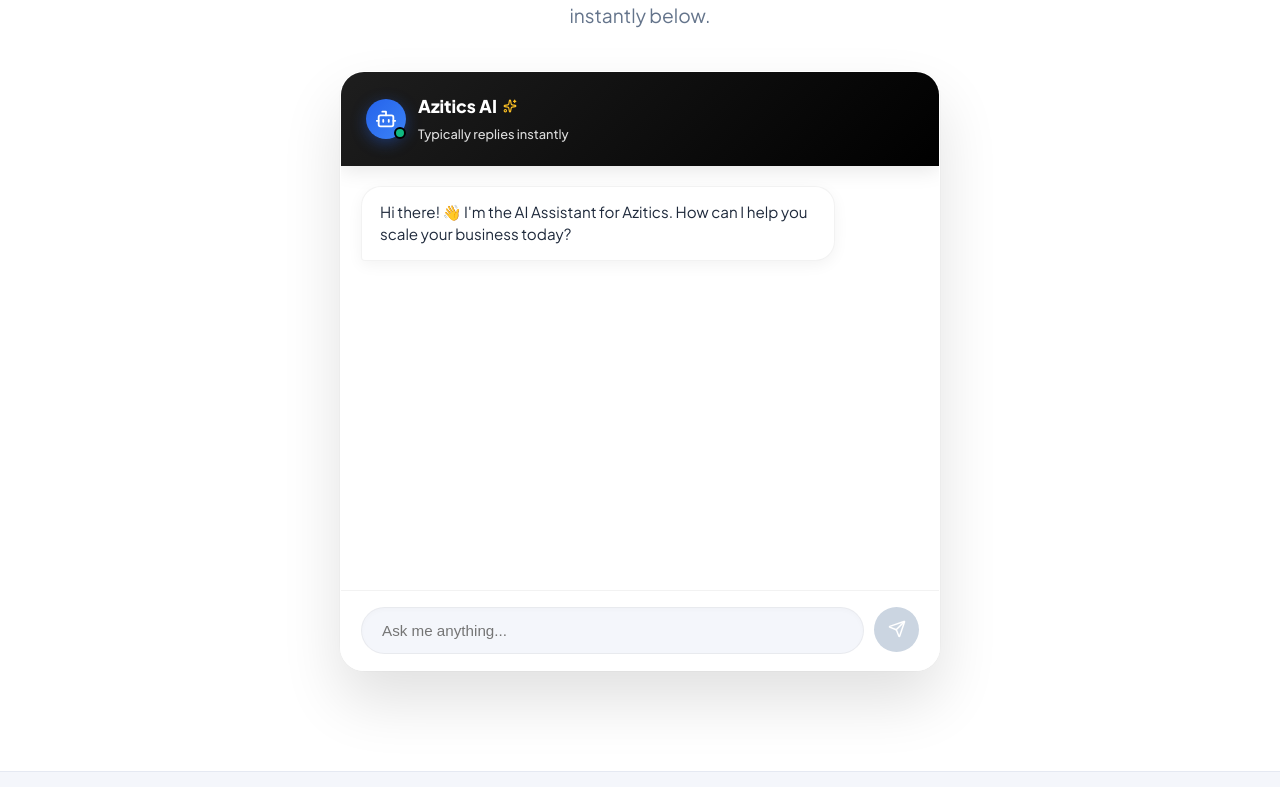
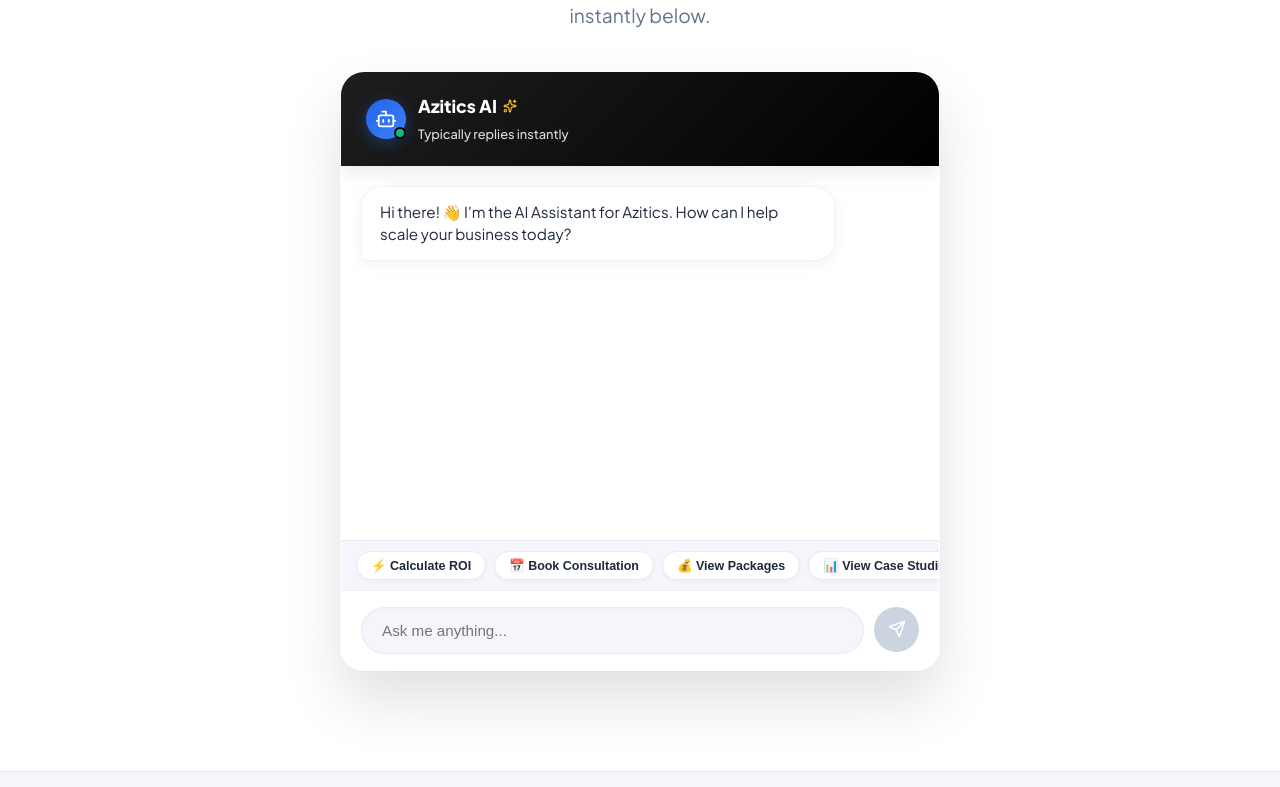
Before and after one commit to atd786/chatbot, a React (Vite) app: page /contact in a window 1280 px wide. Shown: the part 433-1220 px from the top of the page. Built offline with nearby package versions, Linux system fonts and the light colour scheme.

Commit message:
feat(bot): add quick action chips and graceful fallback handling in LeadBot

```diff
--- a/src/components/LeadBot.jsx
+++ b/src/components/LeadBot.jsx
@@ -1,5 +1,5 @@
 import { useState, useRef, useEffect } from 'react';
-import { MessageSquare, X, Send, Bot, User, Loader2, Sparkles } from 'lucide-react';
+import { MessageSquare, X, Send, Bot, User, Loader2, Sparkles, Zap, Calculator, Calendar, DollarSign, Briefcase } from 'lucide-react';
 import { motion, AnimatePresence } from 'framer-motion';
 import { sendMessageToGroq } from '../services/aiService';
 
@@ -7,12 +7,19 @@
   // If inline, it's always open. If floating, defaults to false.
   const [isOpen, setIsOpen] = useState(inline);
   const [messages, setMessages] = useState([
-    { id: 1, text: "Hi there! 👋 I'm the AI Assistant for Azitics. How can I help you scale your business today?", sender: 'bot' }
+    { id: 1, text: "Hi there! 👋 I'm the AI Assistant for Azitics. How can I help scale your business today?", sender: 'bot' }
   ]);
   const [inputValue, setInputValue] = useState('');
   const [isTyping, setIsTyping] = useState(false);
   const messagesEndRef = useRef(null);
   const chatContainerRef = useRef(null);
+
+  const quickActions = [
+    { label: "⚡ Calculate ROI", query: "Can you calculate how much money and hours an AI bot will save my business?" },
+    { label: "📅 Book Consultation", query: "I would like to book a 1-on-1 consultation with an Azitics AI expert." },
+    { label: "💰 View Packages", query: "What are your monthly AI chatbot packages and pricing options?" },
+    { label: "📊 View Case Studies", query: "Can you share your portfolio case studies and client results?" }
+  ];
 
   // Listen for custom event to open bot from other components (only matters if floating)
   useEffect(() => {
@@ -34,22 +41,35 @@
     }
   }, [messages, isOpen, isTyping, inline]);
 
-  const handleSend = async (e) => {
-    e.preventDefault();
-    if (!inputValue.trim() || isTyping) return;
+  const processMessage = async (textToSend) => {
+    if (!textToSend.trim() || isTyping) return;
 
-    const userMsg = { id: Date.now(), text: inputValue, sender: 'user' };
+    const userMsg = { id: Date.now(), text: textToSend, sender: 'user' };
     const updatedMessages = [...messages, userMsg];
 
     setMessages(updatedMessages);
     setInputValue('');
     setIsTyping(true);
 
-    // Call Groq API
-    const aiResponseText = await sendMessageToGroq(updatedMessages);
+    // Call Groq API with fallback safety
+    let aiResponseText = await sendMessageToGroq(updatedMessages);
+
+    // Graceful Fallback if API key is not configured in env
+    if (aiResponseText.includes("GROQ API KEY MISSING") || aiResponseText.includes("trouble connecting")) {
+      aiResponseText = "Azitics AI bots can automate up to 80% of customer support & lead qualification! 🚀 Would you like to schedule a free 15-minute strategy call with our engineering team? Please share your Name, Email, and Company Name!";
+    }
 
     setIsTyping(false);
     setMessages(prev => [...prev, { id: Date.now(), text: aiResponseText, sender: 'bot' }]);
+  };
+
+  const handleSend = (e) => {
+    e.preventDefault();
+    processMessage(inputValue);
+  };
+
+  const handleQuickChipClick = (query) => {
+    processMessage(query);
   };
 
   const botContent = (
@@ -93,11 +113,26 @@
           <div className="message-wrapper bot">
             <div className="message-bubble-premium bot typing-bubble">
               <Loader2 size={16} className="spin" color="var(--accent-primary)" />
-              <span>Analyzing...</span>
+              <span>Analyzing query...</span>
             </div>
           </div>
         )}
         <div ref={messagesEndRef} />
+      </div>
+
+      {/* Quick Action Chips */}
+      <div className="quick-chips-wrapper">
+        {quickActions.map((chip, idx) => (
+          <button
+            key={idx}
+            type="button"
+            className="quick-chip-btn"
+            onClick={() => handleQuickChipClick(chip.query)}
+            disabled={isTyping}
+          >
+            {chip.label}
+          </button>
+        ))}
       </div>
 
       <form className="bot-input-area premium-input-area" onSubmit={handleSend}>
```
